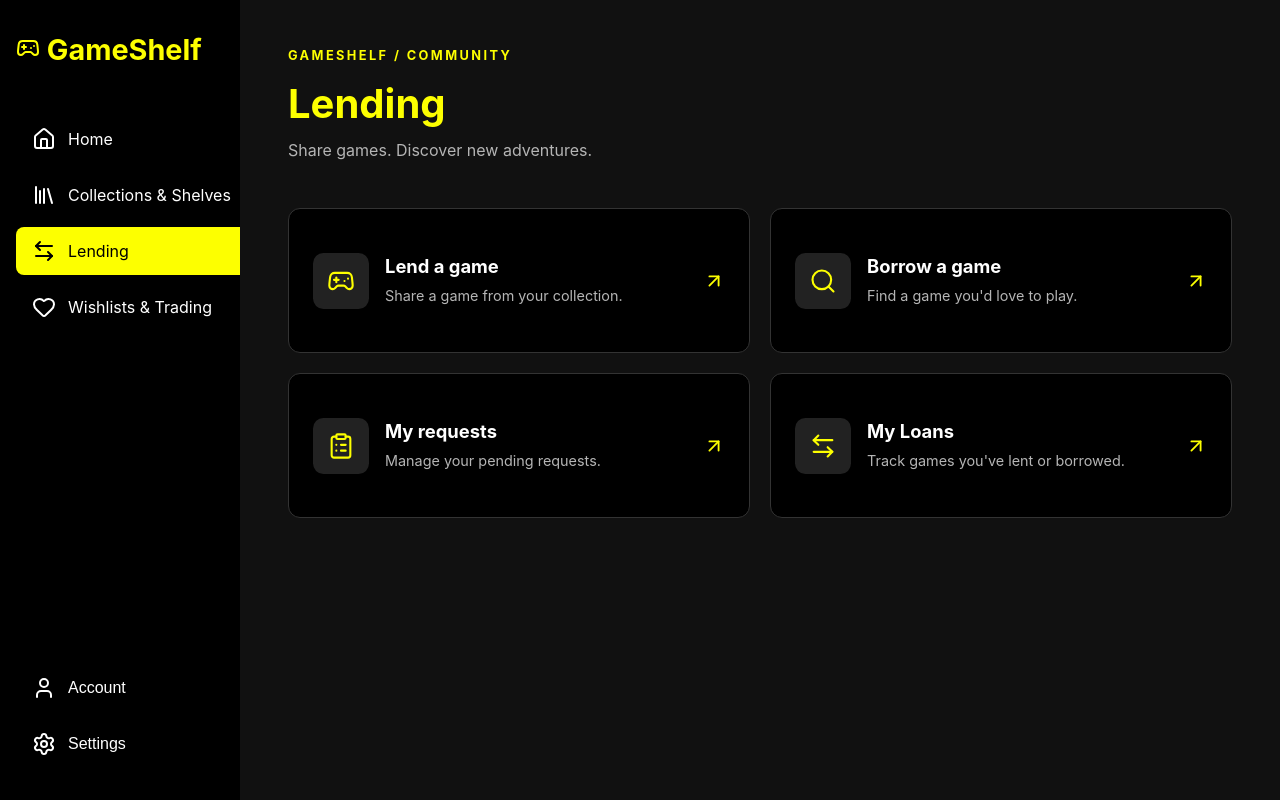
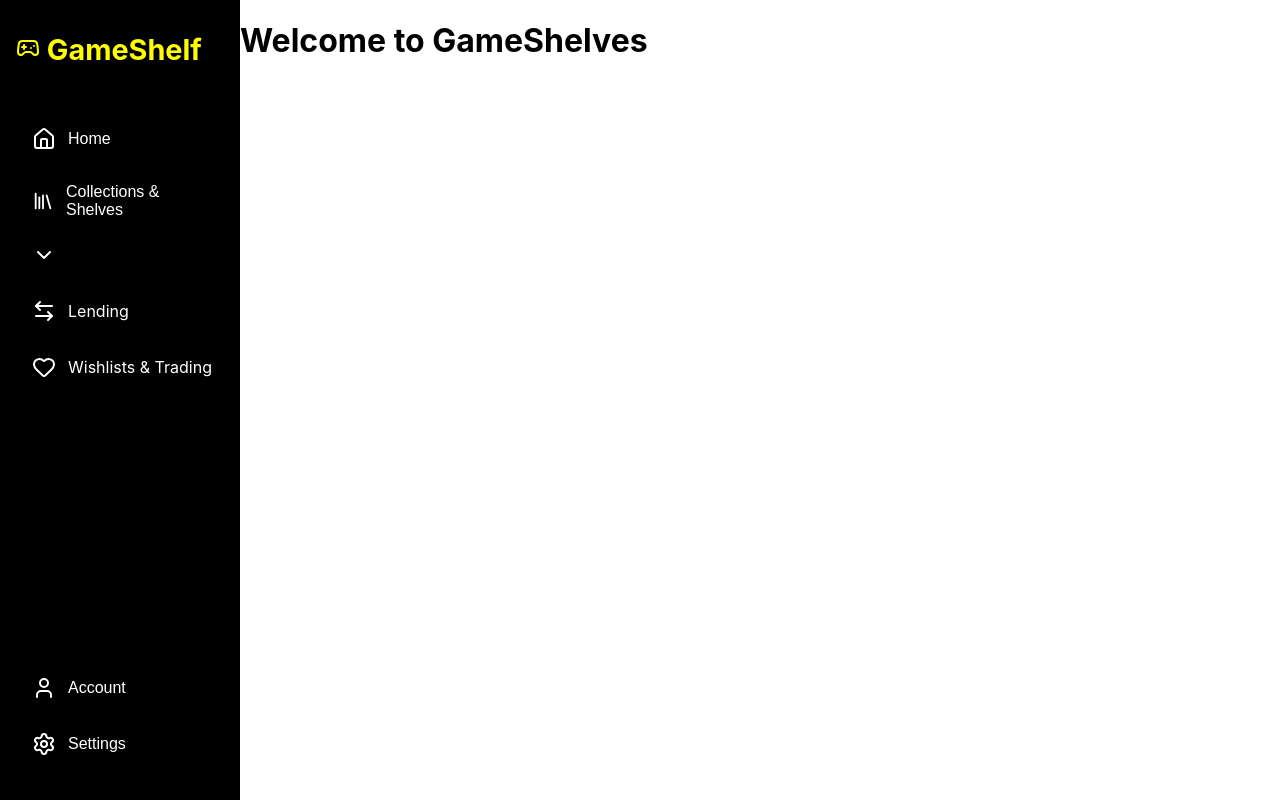
Before and after one commit to Kschoenaker/Game-Shelf-Groep6, a React (Vite) app in the folder my-project/: page /home in a window 1280 px wide. Before the commit this address led to /lending. Built offline with nearby package versions, Linux system fonts and the light colour scheme.

Commit message:
added homepage and fixed sidebar
home page for stopping the error,

```diff
--- a/my-project/src/App.tsx
+++ b/my-project/src/App.tsx
@@ -6,6 +6,9 @@ import Wishlist from "./pages/Wishlist";
 import CollectionsShelves from "./components/Collections&Shelves/Collections&ShelvesPage";
 
 
+import Home from "./components/Collections&Shelves/Home/home";
+import AllGames from "./components/Collections&Shelves/All-Games/All-Games";
+
 function App() {
     return (
         <div className="app">
@@ -13,11 +16,14 @@ function App() {
 
             <main className="main-content">
                 <Routes>
-                    <Route path="/" element={<Navigate to="/lending" replace />} />
-                    <Route path="/collections" element={<CollectionsShelves />} />
+                    <Route path="/" element={<Navigate to="/home" replace />} />
+                    <Route path="/home" element={<Home />} />
+                    <Route path="/collections&shelves" element={<CollectionsShelves />} />
+                    <Route path="/shelves" element={<CollectionsShelves />} />
+                    <Route path="/games" element={<AllGames />} />
                     <Route path="/lending" element={<Lending />} />
                     <Route path="/wishlists" element={<Wishlist />} />
-                    <Route path="*" element={<Navigate to="/lending" replace />} />
+                    <Route path="*" element={<Navigate to="/home" replace />} />
                 </Routes>
             </main>
         </div>
--- a/my-project/src/components/Collections&Shelves/Home/home.tsx
+++ b/my-project/src/components/Collections&Shelves/Home/home.tsx
@@ -1,9 +1,11 @@
 function Home() {
 
 
-return(
-        "this is the homepage"
-)
+    return (
+        <div className="home-page">
+            <h1>Welcome to GameShelves</h1>
+        </div>
+    );
 }
 
 export default Home
--- a/my-project/src/components/Sidebar/Sidebar.tsx
+++ b/my-project/src/components/Sidebar/Sidebar.tsx
@@ -1,28 +1,54 @@
 import "./Sidebar.css";
 import * as icons from "lucide-react";
-import { NavLink } from "react-router";
+import { NavLink, useNavigate } from "react-router";
+import { useState } from "react";
 
 function Sidebar() {
+    const navigate = useNavigate();
+    const [isOpen, setIsOpen] = useState(false);
+
     return (
         <aside className="sidebar">
             <h1><icons.Gamepad2 /> GameShelf</h1>
 
             <nav>
-                <NavLink
-                    className={({ isActive }) => isActive ? "active" : ""}
-                    to="/"
-                >
+                <button className="view-all-games-button" onClick={() => navigate("/home")}>
                     <icons.Home />
-                    <span>Home</span>
-                </NavLink>
+                    Home
+                </button>
 
-                <NavLink
-                    className={({ isActive }) => isActive ? "active" : ""}
-                    to="/collections"
-                >
-                    <icons.Library />
-                    <span>Collections & Shelves</span>
-                </NavLink>
+                <div className="sidebar-dropdown">
+                    <div className="sidebar-dropdown-heading">
+                        <button
+                            type="button"
+                            className="view-all-games-button"
+                            onClick={() => navigate("/collections&shelves")}
+                        >
+                            <icons.Library />
+                            <span>Collections & Shelves</span>
+                        </button>
+
+                        <button
+                            type="button"
+                            aria-label="Menu openen of sluiten"
+                            aria-expanded={isOpen}
+                            onClick={() => setIsOpen(!isOpen)}
+                        >
+                            <icons.ChevronDown />
+                        </button>
+                    </div>
+
+                    {isOpen && (
+                        <ul>
+                            <button className="view-all-games-button" onClick={() => navigate("/games")}>
+                                View all games
+                            </button>
+                            <button className="view-all-games-button" onClick={() => navigate("/shelves")}>
+                                View all shelves
+                            </button>
+                        </ul>
+                    )}
+                </div>
 
                 <NavLink
                     className={({ isActive }) => isActive ? "active" : ""}
```
